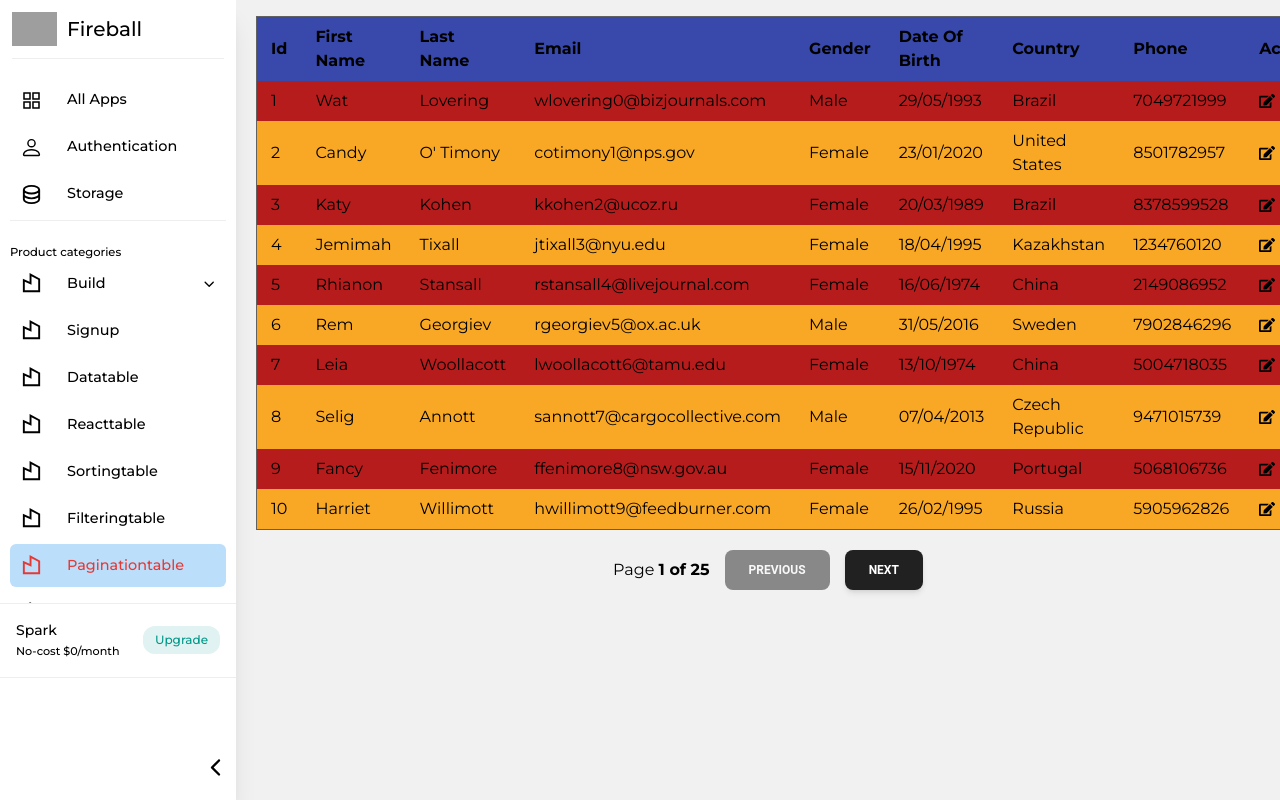
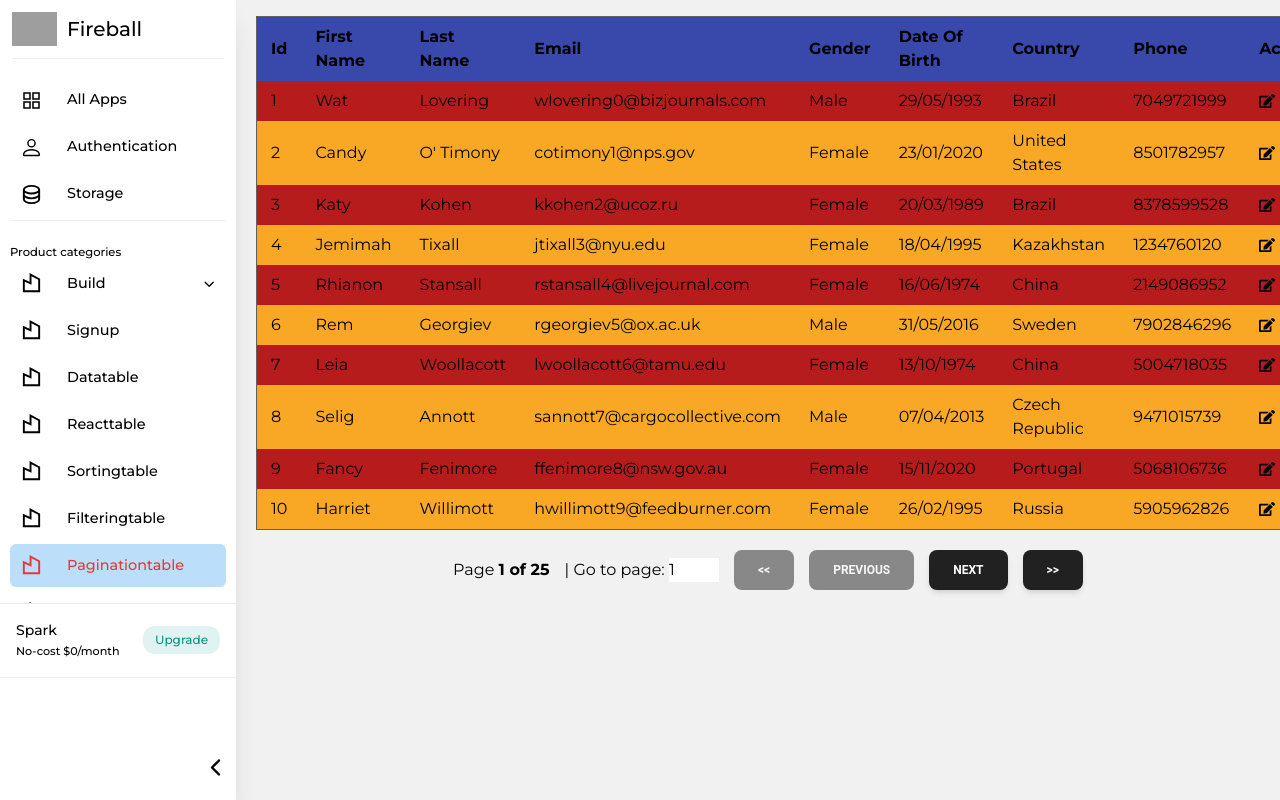
Before and after one commit to nguyentuanhung123/Sidebar-with-submenu-using-tailwind-and-framer-motion, a React (Create React App) app: page /paginationtable in a window 1280 px wide. Shown: the top 800 px of the page. Built offline with nearby package versions, Linux system fonts and the light colour scheme; grey boxes are pictures that could not be loaded.

Commit message:
tutorial-12-pagination-goto-page

```diff
--- a/src/pages/PaginationTable.jsx
+++ b/src/pages/PaginationTable.jsx
@@ -10,6 +10,12 @@
 // B9 : Bổ sung pageOptions, state ngay dưới canPreviousPage
 // B10 : Bổ sung const { pageIndex } = state
 // B11 : Bổ sung thẻ span cùng cấp với 2 button và ghi content trong đó
+
+// Tutorail - 12 -  Pagination (Goto Page)
+// B1 : Bổ sung gotoPage, pageCount ngay dưới pageOptions
+// B2 : Bổ sung 2 button {'<<'} và {'>>'} để có thể đi tới đầu hoặc cuối danh sách
+// B3 : Bổ sung 1 thẻ span để Go to page
+// B4 : Bổ sung initialSate: { pageIndex : 0} ngay dưới data trong tableInstance
 
 
 
@@ -51,7 +57,8 @@
     const tableInstance = useTable(
         {
             columns,
-            data
+            data,
+            initialState: { pageIndex: 0 }
         },
         usePagination
     )
@@ -66,6 +73,8 @@
         canNextPage,
         canPreviousPage,
         pageOptions,
+        gotoPage,
+        pageCount,
         state,
         prepareRow // <-- This is the important part
     } = tableInstance
@@ -81,6 +90,10 @@
         // Implement your delete logic here
         alert(`Delete action for id: ${id}`);
     };
+
+    // console.log('State : ', state); => {pageSize : 10, pageIndex: 0 , ....}
+
+    // console.log("Page options : ", pageOptions); => 24
 
     return (
         <>
@@ -126,8 +139,18 @@
                         {pageIndex + 1} of {pageOptions.length}
                     </strong>{' '}
                 </span>
+                <span>
+                    | Go to page: {' '}
+                    <input type="number" defaultValue={pageIndex + 1} className="w-[50px]"
+                        onChange={(e) => {
+                            const pageNumber = e.target.value ? Number(e.target.value) - 1 : 0
+                            gotoPage(pageNumber)
+                        }} />
+                </span>
+                <Button onClick={() => gotoPage(0)} disabled={!canPreviousPage}>{'<<'}</Button>
                 <Button onClick={() => previousPage()} disabled={!canPreviousPage}>Previous</Button>
                 <Button onClick={() => nextPage()} disabled={!canNextPage}>Next</Button>
+                <Button onClick={() => gotoPage(pageCount - 1)} disabled={!canNextPage}>{'>>'}</Button>
             </div>
         </>
     )
```
